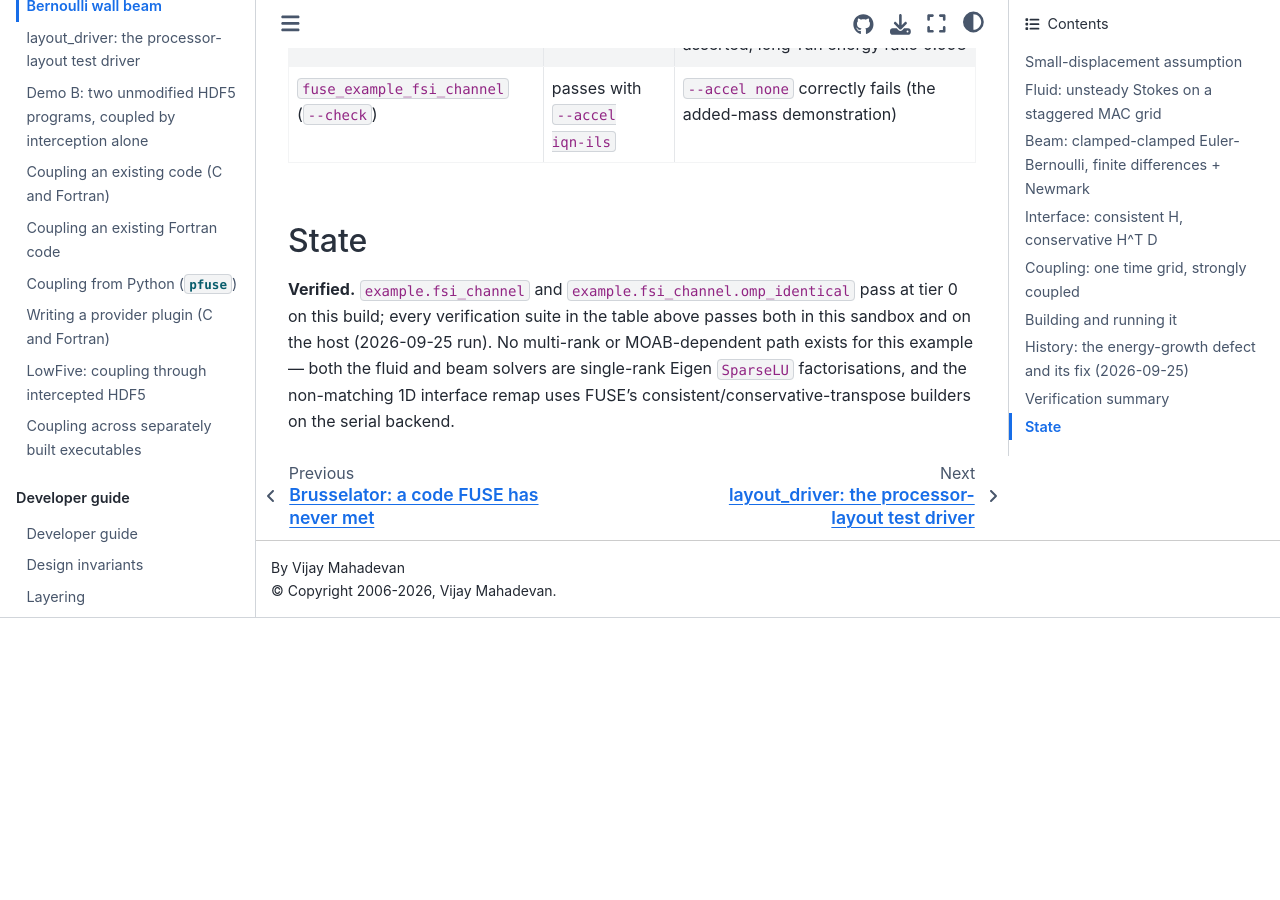
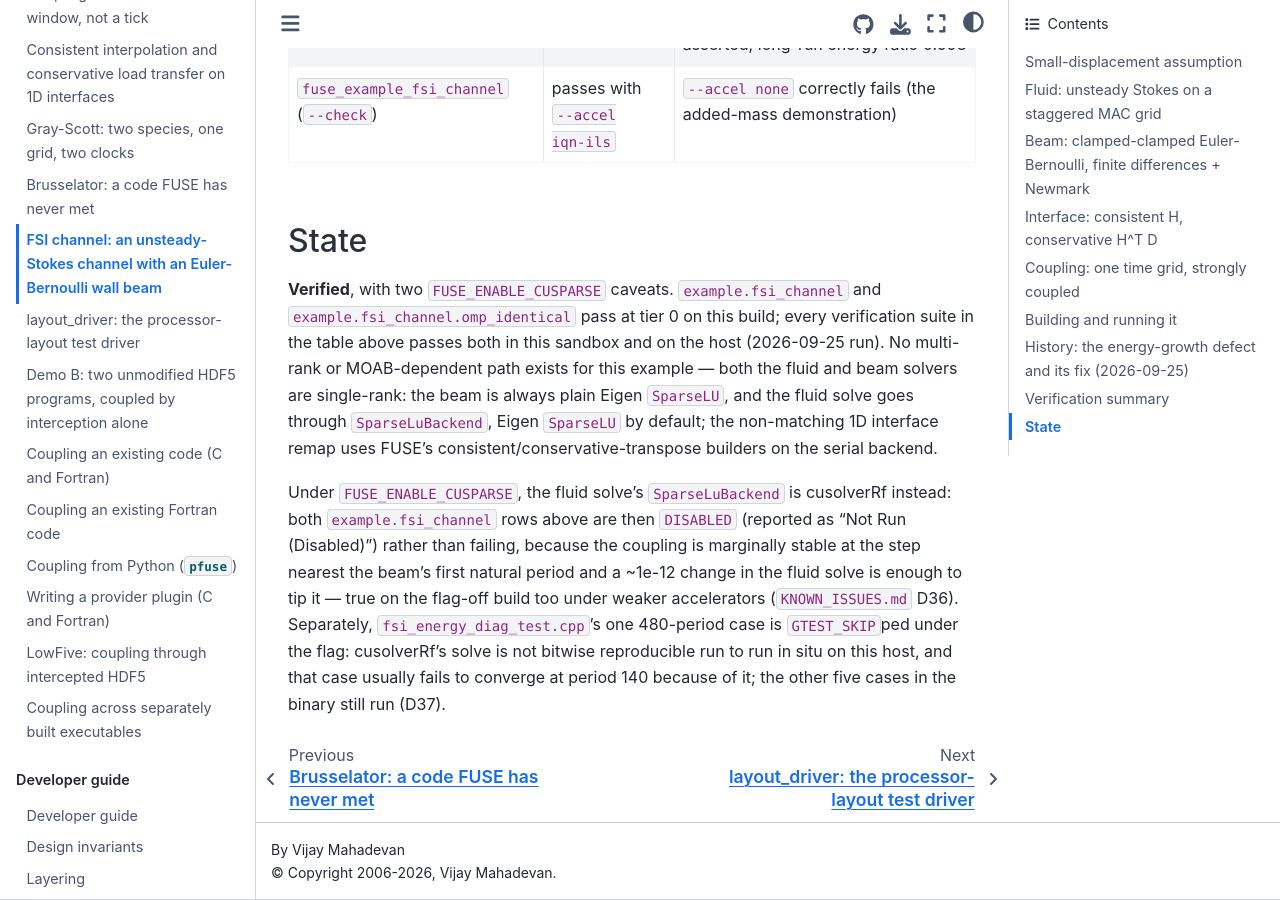
Before and after one commit to vijaysm/fuse, a Sphinx documentation site: the page built from docs/user/fsi-channel.md, in a window 1280 px wide and 900 px high, scrolled down 6466 px. Built offline with Sphinx 7.4.7 and the Sphinx Book theme 1.1.4, drawn with Linux system fonts in a browser that asks for light colours; before the commit the page ends 7084 px from its top, so only the background shows below that.

Commit message:
Disclose the FUSE_ENABLE_CUSPARSE caveats on the fsi_channel user pages, with the current KNOWN_ISSUES numbers
Review 2026-10-11 TD-4: the user pages omitted the cusparse-disabled fsi rows (D36/D37) and misnamed the fluid solver backend.

```diff
--- a/docs/user/fsi-channel.md
+++ b/docs/user/fsi-channel.md
@@ -211,8 +211,19 @@
 
 ## State
 
-**Verified.** `example.fsi_channel` and `example.fsi_channel.omp_identical` pass at tier 0 on this
-build; every verification suite in the table above passes both in this sandbox and on the host
-(2026-09-25 run). No multi-rank or MOAB-dependent path exists for this example — both the fluid and
-beam solvers are single-rank Eigen `SparseLU` factorisations, and the non-matching 1D interface
-remap uses FUSE's consistent/conservative-transpose builders on the serial backend.
+**Verified**, with two `FUSE_ENABLE_CUSPARSE` caveats. `example.fsi_channel` and
+`example.fsi_channel.omp_identical` pass at tier 0 on this build; every verification suite in the
+table above passes both in this sandbox and on the host (2026-09-25 run). No multi-rank or
+MOAB-dependent path exists for this example — both the fluid and beam solvers are single-rank: the
+beam is always plain Eigen `SparseLU`, and the fluid solve goes through `SparseLuBackend`, Eigen
+`SparseLU` by default; the non-matching 1D interface remap uses FUSE's
+consistent/conservative-transpose builders on the serial backend.
+
+Under `FUSE_ENABLE_CUSPARSE`, the fluid solve's `SparseLuBackend` is cusolverRf instead: both `example.fsi_channel`
+rows above are then `DISABLED` (reported as "Not Run (Disabled)") rather than failing, because the
+coupling is marginally stable at the step nearest the beam's first natural period and a ~1e-12
+change in the fluid solve is enough to tip it — true on the flag-off build too under weaker
+accelerators (`KNOWN_ISSUES.md` D36). Separately, `fsi_energy_diag_test.cpp`'s one 480-period case
+is `GTEST_SKIP`ped under the flag: cusolverRf's solve is not bitwise reproducible run to run in situ
+on this host, and that case usually fails to converge at period 140 because of it; the other five
+cases in the binary still run (D37).
```
Also changed, not shown: docs/user/examples.md (+1 -1 lines).
